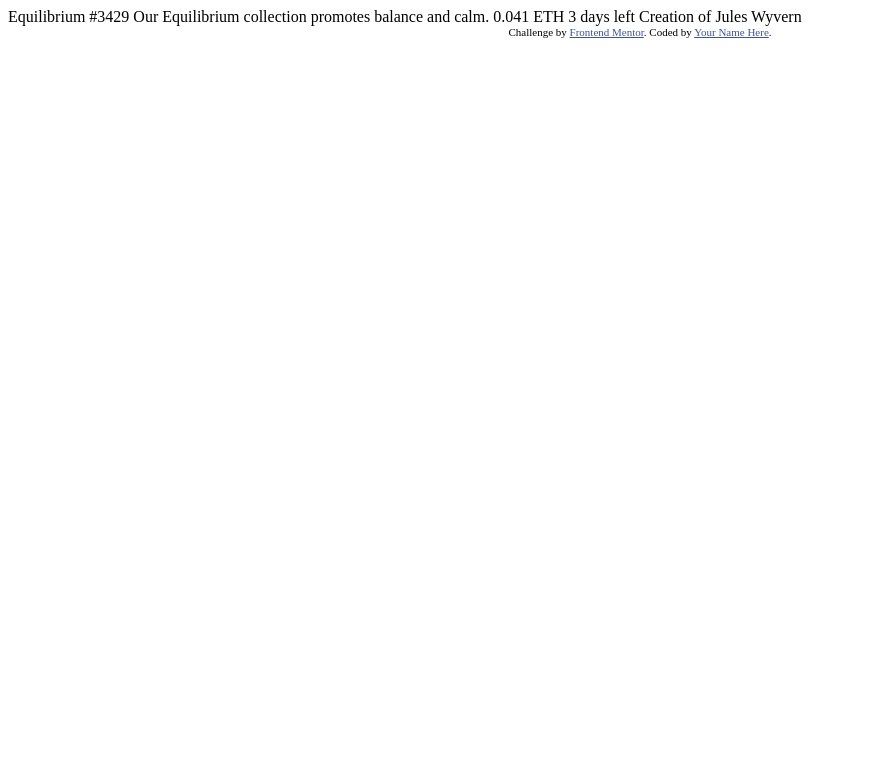
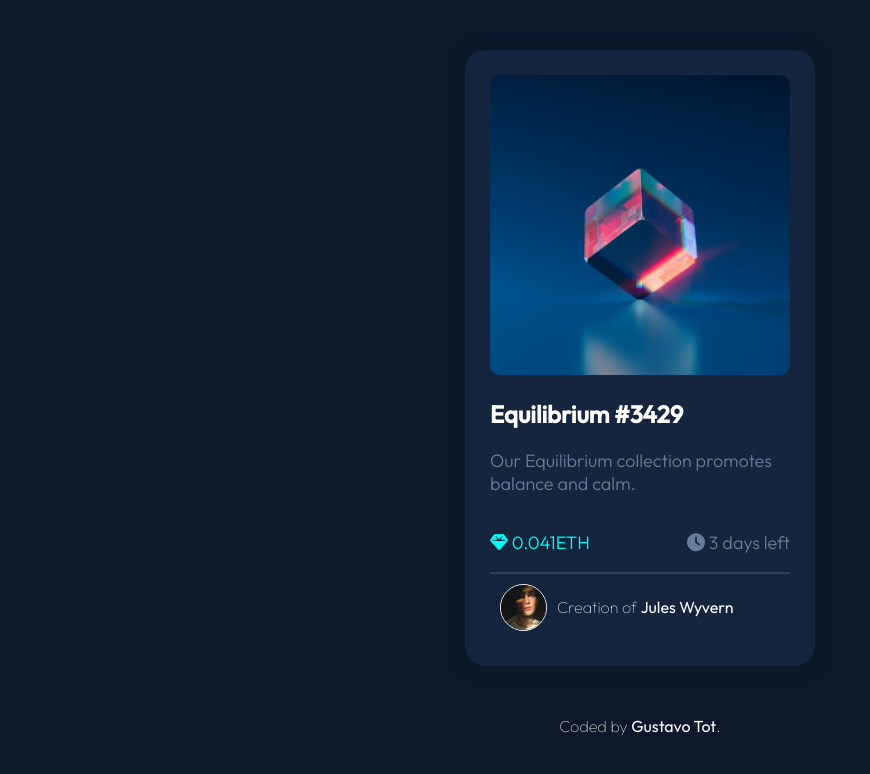
Before and after one commit to gustavotot/card-component-main, a plain HTML site: page index.html in a window 1280 px wide. Shown: the whole page, without its empty margins (0-870 px from the left). Drawn offline with Linux system fonts and the light colour scheme.

Commit message:
Atualização

```diff
--- /dev/null
+++ b/estilos/style.css
@@ -0,0 +1,128 @@
+@charset "UTF-8";
+
+@import url('https://fonts.googleapis.com/css2?family=Outfit:wght@100;300;400;500&display=swap');
+
+:root{
+    --cor01: #2B73DA;
+    --cor02: #00FFF7;
+
+    /* (main BG)*/
+    --cor03: #0D192B;
+    /* (card BG) */
+    --cor04: #14253D;
+    /* (line) */
+    --cor05: #2F415B;
+
+    /* Font */
+    --font01:'Outfit', sans-serif;
+}
+body{
+    background-color: var(--cor03);
+    font-family: var(--font01);font-weight: 100;
+    color: white;
+
+}
+
+/* links */
+a{
+    text-decoration: none;
+    color: white;
+    font-weight: 400;
+}
+a:hover{
+    color: var(--cor02);
+}
+/* Card */
+#card-container{
+    margin: 50px auto;
+    background-color: var(--cor04);
+    width: 300px;
+    padding: 25px;
+    border-radius: 20px;
+    box-shadow: 0px 0px 20px rgba(0, 0, 0, 0.199);
+}
+
+/* img */
+
+.fa-eye{
+    color: white;
+    font-size: 5rem;
+    position: absolute;
+    z-index: 99;
+}
+#camada-container{
+    position: absolute;
+    display: flex;
+    justify-content: center;
+    align-items: center;
+    cursor: pointer;
+    opacity: 0;
+    transition: 0.5s;
+}
+#camada{
+    background-color: #00FFF7;
+    width: 300px;
+    height: 300px;
+    border-radius: 10px;
+    opacity: 0.5;
+}
+
+#camada-container:hover{
+    opacity: 1;
+}
+
+.img{
+    width: 100%;
+    border-radius: 10px;
+
+}
+
+/* Text */
+#text-container h1{
+    cursor: pointer;
+}
+#text-container h1:hover{
+    color: var(--cor02);
+}
+#text-container p {
+    font-family: var(--font01);
+    color: #687D9C;
+    font-size: 18px;
+    font-weight:300;
+}
+/* Info */
+#info{
+    display: flex;
+    justify-content: space-between;
+    border-bottom: 2px solid var(--cor05);
+}
+#info p:nth-child(1){
+    color: #00FFF7;
+}
+/* Creator */
+#creator{
+    display: flex;
+    justify-content: start;
+    align-items: center;
+}
+
+#img-creator-cont{
+    width: 15%;
+    margin: 10px;
+    border: 1px solid white;
+    border-radius: 50%;
+    display: flex;
+    justify-content: center;
+    align-items: center;
+}
+#img-creator-cont img{
+    width: 100%;
+}
+/* Footer */
+footer{
+    margin: 10px;
+    text-align: center;
+}
+    footer p{
+
+    }
--- a/index.html
+++ b/index.html
@@ -3,31 +3,44 @@
 <head>
   <meta charset="UTF-8">
   <meta name="viewport" content="width=device-width, initial-scale=1.0"> <!-- displays site properly based on user's device -->
+  <link rel="icon" type="image/png" sizes="32x32" href="./images/favicon-32x32.png">
+  <title>Card</title>
 
-  <link rel="icon" type="image/png" sizes="32x32" href="./images/favicon-32x32.png">
-
-  <title>Frontend Mentor | NFT preview card component</title>
-
-  <!-- Feel free to remove these styles or customise in your own stylesheet 👍 -->
-  <style>
-    .attribution { font-size: 11px; text-align: center; }
-    .attribution a { color: hsl(228, 45%, 44%); }
-  </style>
+  <link rel="stylesheet" href="estilos/style.css">
 </head>
 <body>
 
-  Equilibrium #3429
+  <section id="card-container">
+    <div id="img-container">
+      <div id="camada-container">
+        <i class="fas fa-eye"></i>
+        <div id="camada"></i></div>
+      </div>
+      <img class="img" src="images/image-equilibrium.jpg" alt="">
+    </div>
+    <!-- Text -->
+    <div id="text-container">
+      <h1>Equilibrium #3429</h1>
+      <p>Our Equilibrium collection promotes balance and calm.</p>
+      <!-- info -->
+      <div id="info">
+        <p><i class="fas fa-gem"></i> 0.041ETH</p>
+        <p><i class="fas fa-clock" ></i> 3 days left</p>
+      </div>
+    </div>
 
-  Our Equilibrium collection promotes balance and calm.
+    <div id="creator">
+      <div  id="img-creator-cont">
+        <img src="images/image-avatar.png" alt="">
+      </div>
+      <p>Creation of <a href="">Jules Wyvern</a></p>
+    </div>
+  </section>
 
-  0.041 ETH
-  3 days left
+  <footer>
+    Coded by <a href="#">Gustavo Tot</a>.
+  </footer>
 
-  Creation of Jules Wyvern
-
-  <div class="attribution">
-    Challenge by <a href="https://www.frontendmentor.io?ref=challenge" target="_blank">Frontend Mentor</a>.
-    Coded by <a href="#">Your Name Here</a>.
-  </div>
+  <script src="https://kit.fontawesome.com/92f731b2f2.js" crossorigin="anonymous"></script>
 </body>
 </html>
```
Also changed, not shown: 1 other file.
